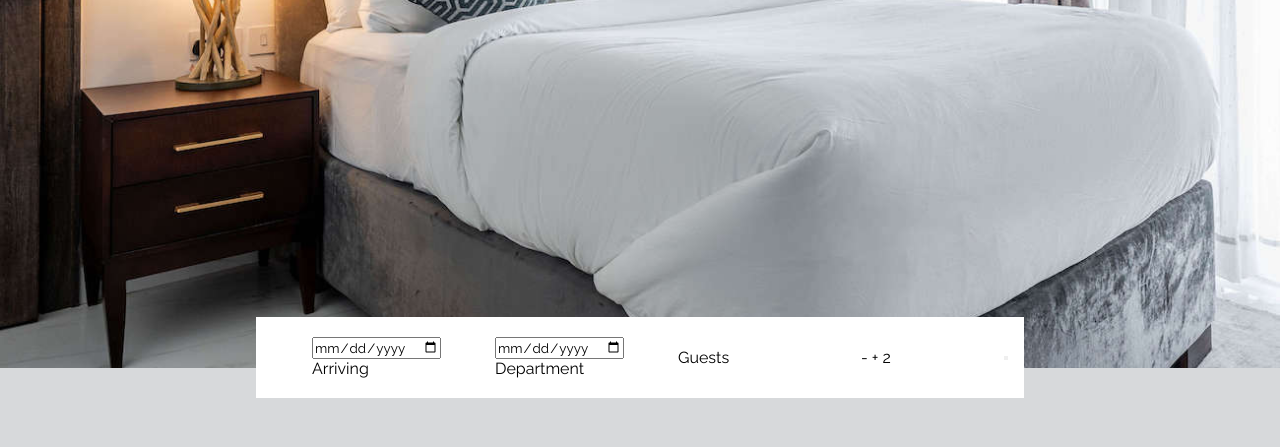
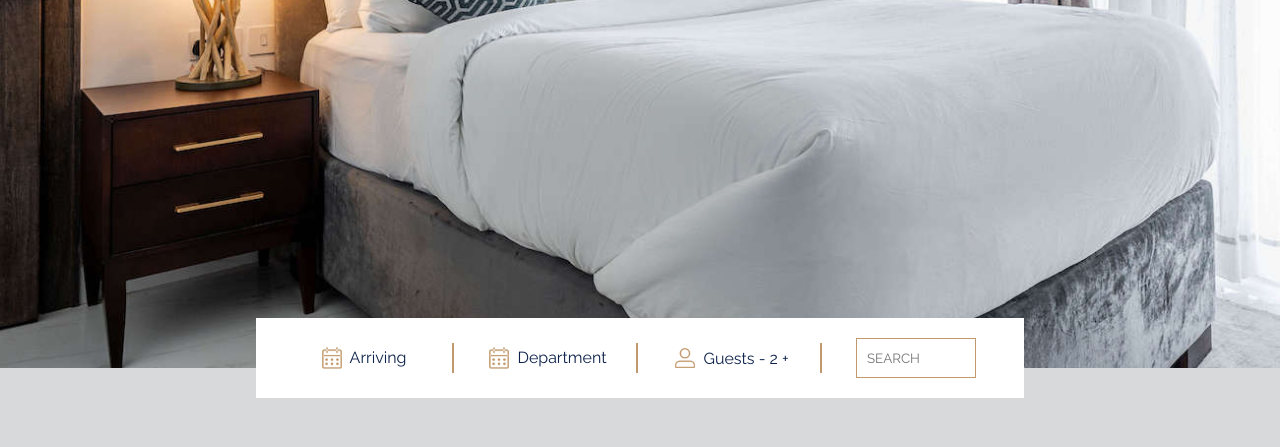
Before and after one commit to Emmadegreat/boardroom, a plain HTML site: page index.html in a window 1280 px wide. Shown: the part 472-919 px from the top of the page. Drawn offline with Linux system fonts and the light colour scheme; a web font is replaced by a local one.

Commit message:
committed

```diff
--- a/css/styles.css
+++ b/css/styles.css
@@ -121,23 +121,59 @@ main{
     right: 20%;
     display: flex;
     align-items: center;
+    justify-content: space-between;
 
 }
 
-.schedule-container div{
-
+.schedule-container .schedule-card{
+    display: flex;
+    align-items: center;
     padding: 4px 10px;
     flex:1;
-    text-align: start;
-}
-.schedule-container div{
-    margin-left: 30px;
+    justify-content: center;
+    position: relative;
 }
 
-/* .schedule-container small{
-    height: 50px;
-    margin-bottom: -10px;
-} */
+
+.schedule-card:not(:last-child)::after{
+    content: "";
+    width: 2px;
+    height: 30px;
+    position: absolute;
+    background-color: #C2996C;
+    right: 2px;
+}
+
+.schedule-card img{
+    width: 20px;
+    height: auto;
+    margin-right: 8px;
+}
+.schedule-card .input{
+    width: 19px;
+    color: #C2996C;
+    border: none;
+    display: none !important;
+}
+
+.schedule-card p{
+    color: #0C2149;
+    font-size: 16px;
+}
+
+.search-btn{
+    width: 120px;
+    height: 40px;
+    background-color: #fff;
+    border: 1.4px solid #C2996C;
+    padding: 10px;
+    display: block;
+}
+
+.search-btn ::placeholder{
+    text-align: center;
+    text-transform: uppercase;
+}
 
 .welcome-section{
     background-color: rgb(215, 217, 219);
@@ -164,7 +200,7 @@ h3::after{
     height: 2px;
     background-color: #0C2149;
     position: absolute;
-    top: 80px;
+    top: 90px;
     bottom: 50px;
     right: 50%;
 }
@@ -410,6 +446,18 @@ footer{
     font-size: 16px;
 }
 
+.footer-card .socials{
+    display: flex;
+    align-items: center;
+    justify-content: space-around;
+}
+
+.footer-card .socials img{
+    width: 16px;
+    min-height: 16px;
+    margin-right: 20px;
+}
+
 .footer-text-wrapper{
     margin-top: 12px;
     display: flex;
--- a/index.html
+++ b/index.html
@@ -31,11 +31,24 @@
 
         <section class="schedule">
             <div class="schedule-container">
-                <div><input type="date" name="" id=""><p>Arriving</p> </div>
-                <div><input type="date"><p>Department</p></div>
-                <div><p>Guests</p></div>
-                <div><p>- + 2</p></div>
-                <button type="submit"></button>
+                <div class="schedule-card">
+                    <img src="./images/icons/calendar.png" alt="arriving">
+                    <input type="date" name="" id="" class="input">
+                    <p>Arriving</p>
+                </div>
+                <div class="schedule-card">
+                    <img src="./images/icons/calendar.png" alt="arriving">
+                    <input type="date" class="input">
+                    <p>Department</p>
+                </div>
+                <div class="schedule-card">
+                    <img src="./images/icons/user.png" alt="arriving">
+                    <p>Guests - 2 +</p>
+                </div>
+
+                <div class="schedule-card">
+                    <input class="search-btn" type="search" name="search" id="" placeholder="SEARCH">
+                </div>
             </div>
 
         </section>
@@ -135,11 +148,11 @@
             </div>
             <div class="footer-card">
                 <h5>social media</h5>
-                <ul>
-                    <li><a href="#">facebook</a></li>
-                    <li><a href="#">instagram</a></li>
-                    <li><a href="#">linkedin</a></li>
-                    <li><a href="#">tweeter</a></li>
+                <ul class="socials">
+                    <li><a href="#"><img src="./images/icons/facebook.png" alt="facebook"></a></li>
+                    <li><a href="#"><img src="./images/icons/instagram.png" alt="instagram"></a></li>
+                    <li><a href="#"><img src="./images/icons/linkedin.png" alt="linkedin"></a></li>
+                    <li><a href="#"><img src="./images/icons/twitter.png" alt="twitter"></a></li>
                 </ul>
             </div>
             <div class="footer-card">
```
Also changed, not shown: images/icons/Vector (5).png (added), images/icons/calendar.png (added), images/icons/facebook.png (added), images/icons/instagram.png (added), images/icons/linkedin.png (added), images/icons/twitter.png (added), images/icons/user.png (added).
